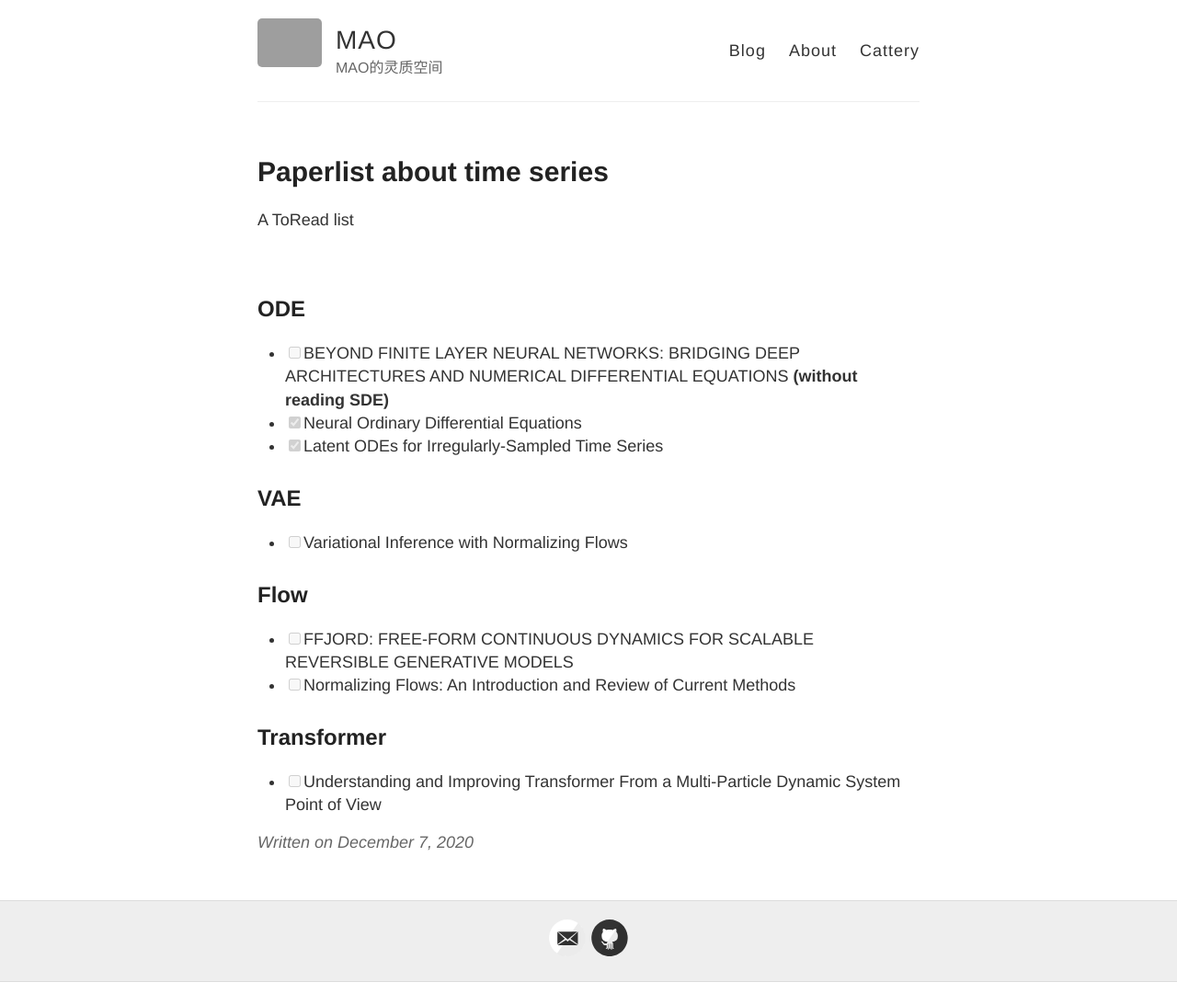
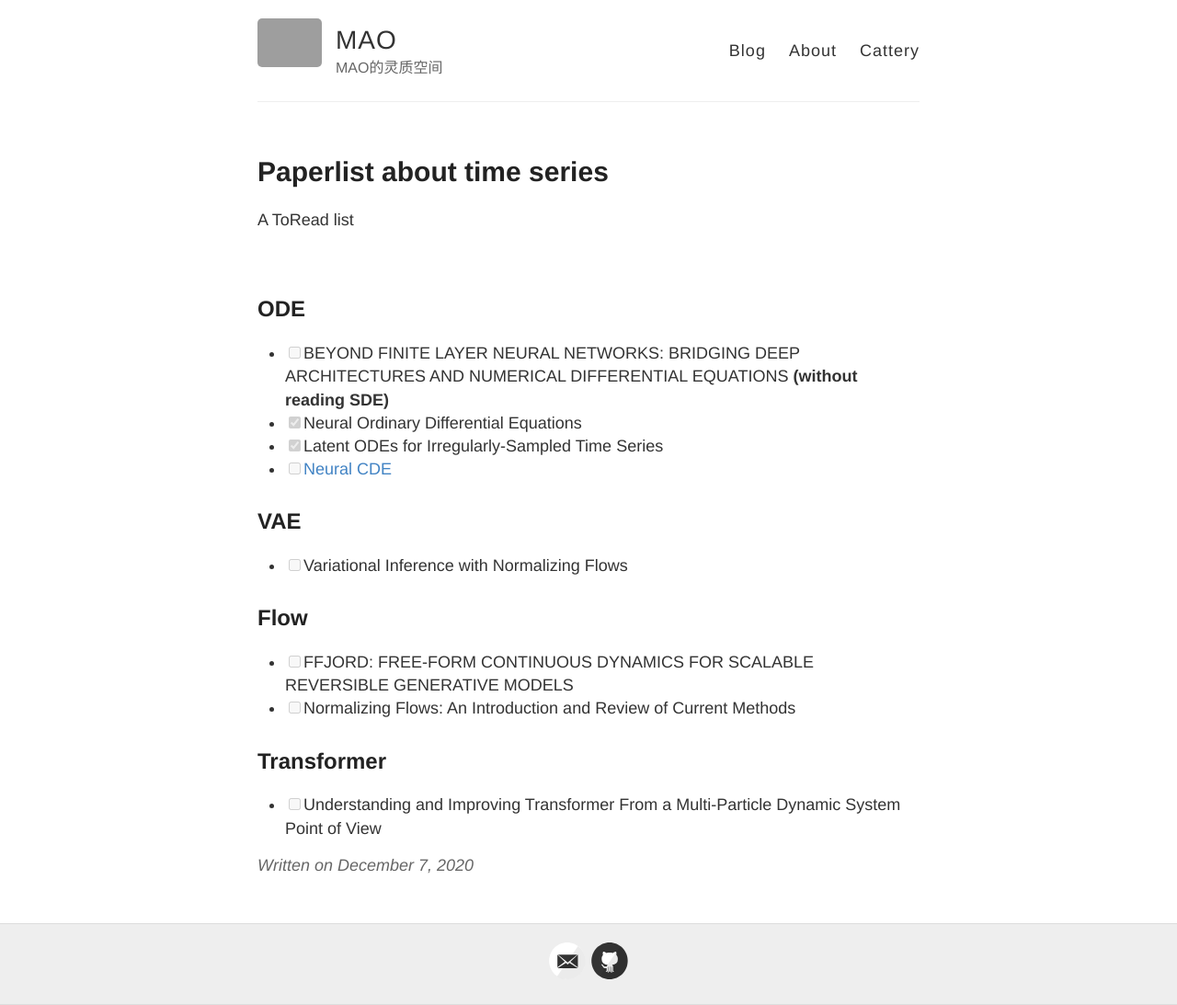
Before and after one commit to RuifMaxx/formalweb, a Jekyll site: the page built from _posts/2020-12-7-paperlist1.md, in a window 1280 px wide. Shown: the whole page at 92% size. Built offline with Jekyll 4.4.1, drawn with Linux system fonts in a browser that asks for light colours; before the commit the page ends 1068 px from its top, so only the background shows below that; grey boxes are pictures that could not be loaded.

Commit message:
Update 2020-12-7-paperlist1.md

```diff
--- a/_posts/2020-12-7-paperlist1.md
+++ b/_posts/2020-12-7-paperlist1.md
@@ -11,6 +11,7 @@ A ToRead list
 - [ ]  BEYOND FINITE LAYER NEURAL NETWORKS: BRIDGING DEEP ARCHITECTURES AND NUMERICAL DIFFERENTIAL EQUATIONS **(without reading SDE)**
 - [x]  Neural Ordinary Differential Equations
 - [x]  Latent ODEs for Irregularly-Sampled Time Series
+- [ ]  [Neural CDE](https://github.com/patrick-kidger/NeuralCDE)
 
 ## VAE
 - [ ] Variational Inference with Normalizing Flows
```
